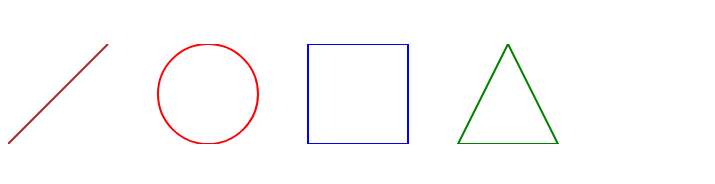
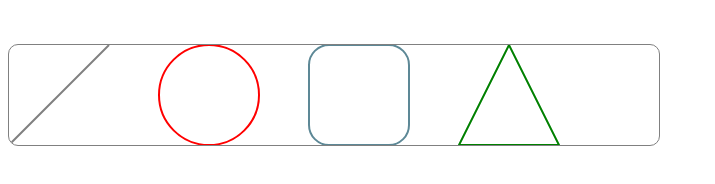
Before and after one commit to CrazyCompiler/randomDataAnalysis, a plain HTML site: page public/excercise6.html in a window 1280 px wide. Shown: the whole page, without its empty margins (0-715 px from the left). Drawn offline with Linux system fonts and the light colour scheme.

Commit message:
refactor excercise 6

```diff
--- a/public/css/exercise6.css
+++ b/public/css/exercise6.css
@@ -1,10 +1,15 @@
+.figures{
+    border: 1px solid gray;
+    border-radius: 10px 10px;
+}
+
 .element {
     stroke-width :2;
     fill: none;
 }
 
 .line{
-    stroke: brown;
+    stroke: gray;
 }
 
 .circle{
@@ -12,7 +17,7 @@
 }
 
 .rect {
-    stroke: blue;
+    stroke: #5D8896;
 }
 
 .triangle{
--- a/public/javascript/exercise6.js
+++ b/public/javascript/exercise6.js
@@ -1,4 +1,4 @@
-const WIDTH = 600;
+const WIDTH = 650;
 const HEIGHT = 100;
 const figureHeight = 100;
 const figureWidth = 100;
@@ -41,6 +41,8 @@ var generateRect = function (container, index) {
     g.append('rect')
         .attr('x', INITIAL)
         .attr('y', INITIAL)
+        .attr('rx', 20)
+        .attr('ry', 20)
         .attr('width', figureWidth)
         .attr('height', figureHeight);
 };
@@ -61,6 +63,7 @@ var generateChart = function () {
 
     var container = d3.select('.chart')
         .append('svg')
+        .attr('class','figures')
         .attr('width', WIDTH)
         .attr('height', HEIGHT);
 
```
